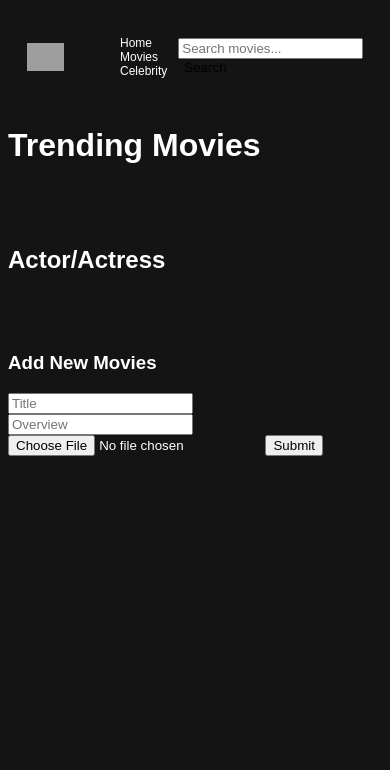
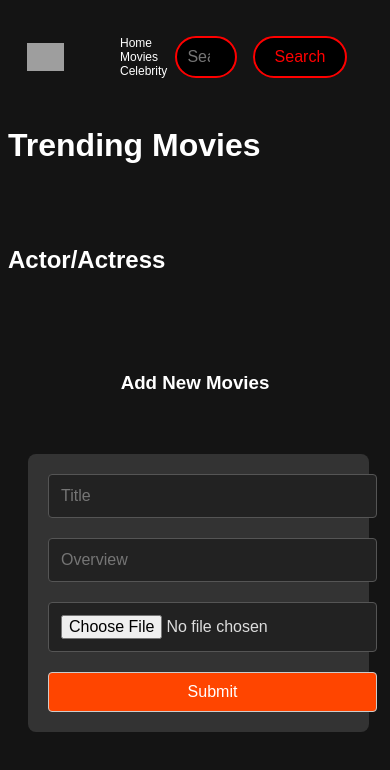
Before and after one commit to Landingonthemoon/TERM2, a website: page index.html in a window 390 px wide. Drawn offline with Linux system fonts and the light colour scheme; no server answers; grey boxes are pictures that could not be loaded.

Commit message:
Update index.css

```diff
--- a/index.css
+++ b/index.css
@@ -1,11 +1,16 @@
-#moviesList, #celebrity {
+#moviesList,
+#celebrity,
+#form {
   display: grid;
+  flex-wrap: wrap;
   grid-template-columns: repeat(5, 1fr); /* 5개의 컬럼으로 구성 */
   gap: 20px; /* 카드 사이의 간격 */
   padding: 20px; /* 컨테이너의 패딩 */
 }
 
-.movie {
+.movie,
+.actor,
+.form {
   display: flex;
   flex-direction: column;
   align-items: center;
@@ -24,62 +29,47 @@
   margin: 10px;
 }
 
-#tvShows {
-  display: grid;
-  grid-template-columns: repeat(auto-fill, minmax(200px, 1fr)); /* 더 유연한 그리드 설정 */
-  /* grid-template-columns: repeat(5, 1fr); 5개의 컬럼으로 구성 */
-  gap: 20px; /* 카드 사이의 간격 */
-  padding: 20px; /* 컨테이너의 패딩 */
-}
-
-.tvShow {
-  display: flex;
-  flex-direction: column;
-  align-items: center;
-  box-shadow: 0 4px 8px rgba(0, 0, 0, 0.1);
-  border-radius: 10px;
-  overflow: hidden;
-}
-
-.tvShow img {
-  width: 100%;
-  height: auto;
-  border-bottom: 1px solid #ccc;
-}
-
-.tvShow h3 {
-  margin: 10px;
-}
-
-
 /* 화면 크기에 따른 반응형 레이아웃 */
 /* 화면 크기에 따른 반응형 레이아웃 */
 @media (max-width: 1200px) {
-  #moviesList {
-      grid-template-columns: repeat(4, 1fr); /* 화면이 1200px 이하일 때 4개의 아이템 표시 */
+  #moviesList,
+  #celebrity {
+    grid-template-columns: repeat(
+      4,
+      1fr
+    ); /* 화면이 1200px 이하일 때 4개의 아이템 표시 */
   }
 }
 
 @media (max-width: 800px) {
-  #moviesList {
-      grid-template-columns: repeat(3, 1fr); /* 화면이 800px 이하일 때 3개의 아이템 표시 */
+  #moviesList,
+  #celebrity,
+  #form {
+    grid-template-columns: repeat(
+      3,
+      1fr
+    ); /* 화면이 800px 이하일 때 3개의 아이템 표시 */
   }
 }
 
 @media (max-width: 600px) {
-  #moviesList {
-      grid-template-columns: repeat(2, 1fr); /* 화면이 600px 이하일 때 2개의 아이템 표시 */
+  #moviesList,
+  #celebrity,
+  #form {
+    grid-template-columns: repeat(
+      2,
+      1fr
+    ); /* 화면이 600px 이하일 때 2개의 아이템 표시 */
   }
 }
 
 @media (max-width: 400px) {
-  #moviesList {
+  #moviesList,
+  #celebrity,
+  #form {
     grid-template-columns: 1fr; /* 화면이 400px 이하일 때 1개의 아이템 표시 */
   }
 }
-
-
-
 
 /* header */
 header {
@@ -122,10 +112,166 @@ header {
   margin-left: auto;
 }
 
-
 body {
   background-color: #141414;
   font-family: sans-serif;
   position: relative;
   color: white;
 }
+
+/* Form Container Styling */
+#movieForm {
+  display: flex;
+  flex-wrap: wrap; /* Allow items to wrap if they can't fit in one line */
+  max-width: 800px; /* Increase the max width for more horizontal space */
+  margin: 40px auto; /* Increase margin for better centering */
+  padding: 20px;
+  background: #333;
+  border-radius: 8px;
+  gap: 20px; /* Add space between form elements */
+}
+
+#movieForm input[type="text"],
+#movieForm input[type="file"],
+#movieForm button {
+  flex: 1; /* Allow form elements to expand */
+  min-width: 120px; /* Minimum width before wrapping */
+}
+
+#movieForm input[type="text"],
+#movieForm input[type="file"] {
+  padding: 12px; /* Increase padding for larger inputs */
+  font-size: 16px;
+  border: 1px solid #555;
+  background: #222;
+  color: #ddd;
+  border-radius: 4px;
+}
+
+#movieForm button {
+  padding: 12px;
+  font-size: 18px;
+  background-color: #ff4500;
+  color: white;
+  border-radius: 4px;
+  cursor: pointer;
+  transition: background-color 0.3s;
+}
+
+#movieForm button:hover {
+  background-color: #e03e00;
+}
+
+/* Adjustments for the form layout */
+@media (max-width: 600px) {
+  #movieForm {
+    flex-direction: column; /* Stack elements vertically on smaller screens */
+  }
+}
+
+#formContainer {
+  display: flex;
+  flex-direction: column;
+  align-items: center;
+  justify-content: center;
+  margin: 0 auto;
+  padding: 20px;
+}
+
+#movieForm {
+  display: flex;
+  flex-direction: column;
+  gap: 20px;
+  max-width: 500px; /* Adjust based on your preference */
+  width: 100%;
+}
+
+#movieForm input,
+#movieForm button {
+  padding: 10px;
+  font-size: 16px;
+  border-radius: 4px;
+  border: 1px solid #ccc;
+}
+
+#movieForm button {
+  background-color: #ff4500;
+  color: white;
+  cursor: pointer;
+}
+
+#movieForm button:hover {
+  background-color: #e03e00;
+}
+
+#formHeading {
+  text-align: center;
+  margin-bottom: 20px;
+}
+
+@media (max-width: 768px) {
+  #movieForm {
+    width: 90%;
+  }
+}
+
+#searchContainer {
+  /* position: relative;
+  left: 50%; */
+  display: flex;
+  justify-content: flex-end;
+  align-items: center;
+  gap: 8px; /* 검색 입력창과 버튼 사이의 간격 */
+  margin-left: auto;
+}
+
+#searchInput {
+  width: 300px; /* 검색창의 너비 */
+  padding: 10px; /* 내부 패딩 */
+  border: 2px solid red; /* 테두리 색상 및 두께 */
+  border-radius: 25px; /* 모서리 둥글기 */
+  font-size: 16px; /* 텍스트 크기 */
+  background-color: black; /* 배경 색상 */
+  color: white;
+  display: flex;
+  gap: 10px; /* 검색 입력창과 버튼 사이의 간격 */
+}
+
+#searchButton {
+  padding: 10px 20px; /* 버튼 내부 패딩 */
+  border: 2px solid red; /* 버튼 테두리 색상 및 두께 */
+  background-color: black; /* 배경 색상 */
+  color: red; /* 텍스트 색상 */
+  border-radius: 25px; /* 모서리 둥글기 */
+  cursor: pointer; /* 마우스 오버 시 커서 변경 */
+  font-size: 16px; /* 텍스트 크기 */
+}
+
+#searchButton:hover {
+  background-color: red; /* 마우스 오버 시 배경 색상 */
+  color: black; /* 마우스 오버 시 텍스트 색상 */
+}
+
+/* 반응형 디자인을 위한 미디어 쿼리 */
+@media (max-width: 768px) {
+  body {
+    flex-direction: column;
+    align-items: flex-end; /* 모바일 뷰에서는 요소들을 세로로 정렬 */
+  }
+
+  #searchContainer {
+    position: static; /* 모바일에서는 기본적인 static 포지셔닝 사용 */
+    width: auto; /* 너비 설정을 auto로 변경하여 자연스럽게 조정 */
+    margin: 0 auto; /* 상단 및 하단 여백 없이, 좌우 마진으로 중앙 정렬 */
+    justify-content: center; /* 요소들을 컨테이너 내에서 중앙 정렬 */
+  }
+
+  #searchInput {
+    width: 100%; /* 모바일 뷰에서 검색 입력창의 너비를 최대로 확장 */
+    margin-right: 8px; /* 버튼과의 간격 조정 */
+  }
+
+  #searchButton {
+    width: auto; /* 버튼 너비를 자동으로 설정하여 내용에 맞게 조정 */
+  }
+}
```
Lines whose indentation alone changed are shown as unchanged.
